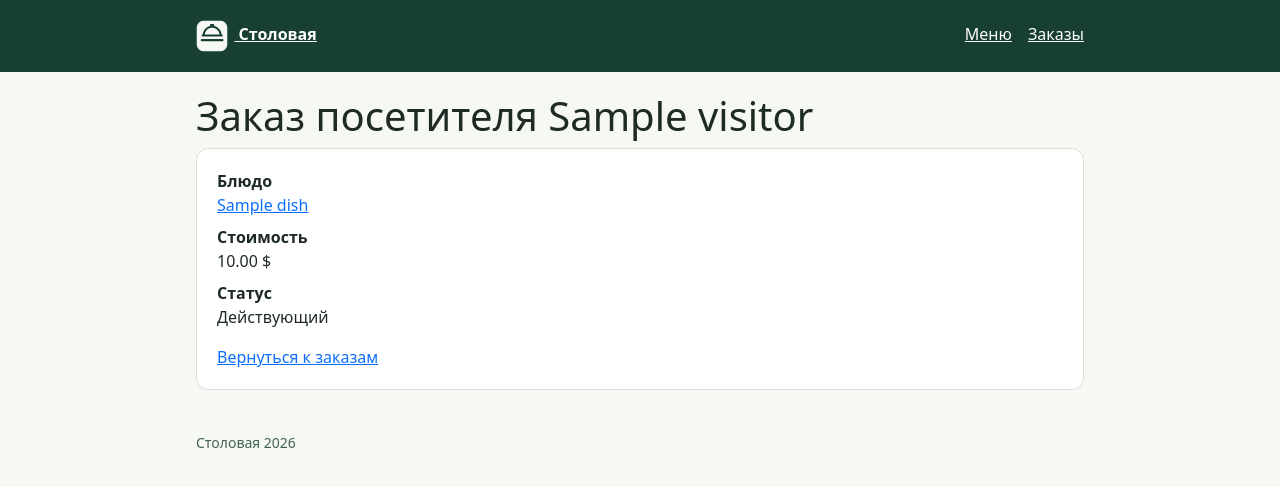
After one commit to Khartsii/canteen_meal_tracking_system, a Django app: template templates/order_detail.html in a window 1280 px wide. The commit adds this page. Shown: the top 487 px of the page. Run offline with Django 5.2, Linux system fonts and the light colour scheme; the template is opened without the code that fills it: most values are stand-ins (such as "Sample title", 1, 10 or a date in 2020).

Commit message:
PR6: complete Django templates and static files

```diff
--- /dev/null
+++ b/homepage/static/homepage/css/site.css
@@ -0,0 +1,48 @@
+body {
+  background: #f6f8f4;
+  color: #1e2b24;
+  font-family: system-ui, sans-serif;
+  margin: 0;
+}
+
+.site-header {
+  background: #173f32;
+  color: white;
+}
+
+.site-header a {
+  color: white;
+}
+
+.site-width {
+  max-width: 58rem;
+  margin: 0 auto;
+  padding: 1.25rem;
+}
+
+.site-nav {
+  display: flex;
+  gap: 1rem;
+  flex-wrap: wrap;
+  align-items: baseline;
+}
+
+.site-name {
+  font-weight: 700;
+  margin-right: auto;
+}
+
+.panel {
+  background: white;
+  border: 1px solid #d7e1d9;
+  border-radius: .75rem;
+  padding: 1.25rem;
+}
+
+.site-name img {
+  margin-right: .4rem;
+}
+
+.site-footer {
+  color: #436454;
+}
--- /dev/null
+++ b/homepage/static/homepage/js/site.js
@@ -0,0 +1,5 @@
+const year = document.getElementById("current-year");
+
+if (year) {
+  year.textContent = String(new Date().getFullYear());
+}
--- a/orders/urls.py
+++ b/orders/urls.py
@@ -1,4 +1,4 @@
-"""Маршрут страницы заказов."""
+"""Маршруты списка и карточки заказов."""
 
 from django.urls import path
 
@@ -7,4 +7,5 @@ from . import views
 app_name = "orders"
 urlpatterns = [
     path("", views.order_list, name="list"),
+    path("<path:visitor>/", views.order_detail, name="detail"),
 ]
--- a/templates/base.html
+++ b/templates/base.html
@@ -1,30 +1,19 @@
 <!doctype html>
+{% load static %}
 <html lang="ru">
 <head>
   <meta charset="utf-8">
   <meta name="viewport" content="width=device-width, initial-scale=1">
   <title>{% block title %}Столовая{% endblock %}</title>
   <link rel="stylesheet" href="https://cdn.jsdelivr.net/npm/bootstrap@5.3.9/dist/css/bootstrap.min.css" integrity="sha384-yEPZ7jP9S0QKiUQ0m3jjsO4ProIW7wvR9gXkI7JOGa2XVsw53Yke2bsdkBbjmmiX" crossorigin="anonymous">
-  <style>
-    body { background: #f6f8f4; color: #1e2b24; font-family: system-ui, sans-serif; margin: 0; }
-    .site-header { background: #173f32; color: white; }
-    .site-header a { color: white; }
-    .site-width { max-width: 58rem; margin: 0 auto; padding: 1.25rem; }
-    .site-nav { display: flex; gap: 1rem; flex-wrap: wrap; align-items: baseline; }
-    .site-name { font-weight: 700; margin-right: auto; }
-    .panel { background: white; border: 1px solid #d7e1d9; border-radius: .75rem; padding: 1.25rem; }
-  </style>
+  <link rel="stylesheet" href="{% static 'homepage/css/site.css' %}">
 </head>
 <body>
-<header class="site-header">
-  <nav class="site-width site-nav" aria-label="Основная навигация">
-    <a class="site-name" href="{% url 'homepage:index' %}">Столовая</a>
-    <a href="{% url 'menu:list' %}">Меню</a>
-    <a href="{% url 'orders:list' %}">Заказы</a>
-  </nav>
-</header>
+{% include "includes/navigation.html" %}
 <main class="site-width">
   {% block content %}{% endblock %}
 </main>
+{% include "includes/footer.html" %}
+<script src="{% static 'homepage/js/site.js' %}" defer></script>
 </body>
 </html>
--- /dev/null
+++ b/templates/includes/footer.html
@@ -0,0 +1,3 @@
+<footer class="site-width site-footer">
+  <small>Столовая <span id="current-year"></span></small>
+</footer>
--- /dev/null
+++ b/templates/includes/navigation.html
@@ -0,0 +1,11 @@
+{% load static %}
+<header class="site-header">
+  <nav class="site-width site-nav" aria-label="Основная навигация">
+    <a class="site-name" href="{% url 'homepage:index' %}">
+      <img src="{% static 'homepage/img/logo.png' %}" width="32" height="32" alt="">
+      Столовая
+    </a>
+    <a href="{% url 'menu:list' %}">Меню</a>
+    <a href="{% url 'orders:list' %}">Заказы</a>
+  </nav>
+</header>
--- /dev/null
+++ b/templates/includes/order_dish.html
@@ -0,0 +1,5 @@
+{% if dish.name %}
+  <a href="{% url 'menu:detail' name=dish.name %}">{{ dish.name }}</a>
+{% else %}
+  {{ dish.name|default:"Блюдо без названия" }}
+{% endif %}
--- /dev/null
+++ b/templates/order_detail.html
@@ -0,0 +1,16 @@
+{% extends "base.html" %}
+{% block title %}Заказ посетителя {{ order.visitor.name }}{% endblock %}
+{% block content %}
+  <h1>Заказ посетителя {{ order.visitor.name }}</h1>
+  <div class="panel">
+    <dl>
+      <dt>Блюдо</dt>
+      <dd>{% include "includes/order_dish.html" with dish=order.dish only %}</dd>
+      <dt>Стоимость</dt>
+      <dd>{{ order.dish.price|floatformat:2 }} $</dd>
+      <dt>Статус</dt>
+      <dd>Действующий</dd>
+    </dl>
+    <a href="{% url 'orders:list' %}">Вернуться к заказам</a>
+  </div>
+{% endblock %}
--- a/templates/orders.html
+++ b/templates/orders.html
@@ -12,8 +12,10 @@
         <tbody>
           {% for order in orders %}
             <tr>
-              <td>{{ order.visitor.name }}</td>
-              <td><a href="{% url 'menu:detail' name=order.dish.name %}">{{ order.dish.name }}</a></td>
+              <td><a href="{% url 'orders:detail' visitor=order.visitor.name %}">{{ order.visitor.name }}</a></td>
+              <td>
+                {% include "includes/order_dish.html" with dish=order.dish only %}
+              </td>
             </tr>
           {% endfor %}
         </tbody>
```
Also changed, not shown: canteen_web/settings.py (+7 -1 lines), orders/views.py (+10 -2 lines), templates/dish_list.html (+6 -1 lines), tests/test_web.py (+48 -2 lines), README.md, homepage/static/homepage/img/logo.png (added).
